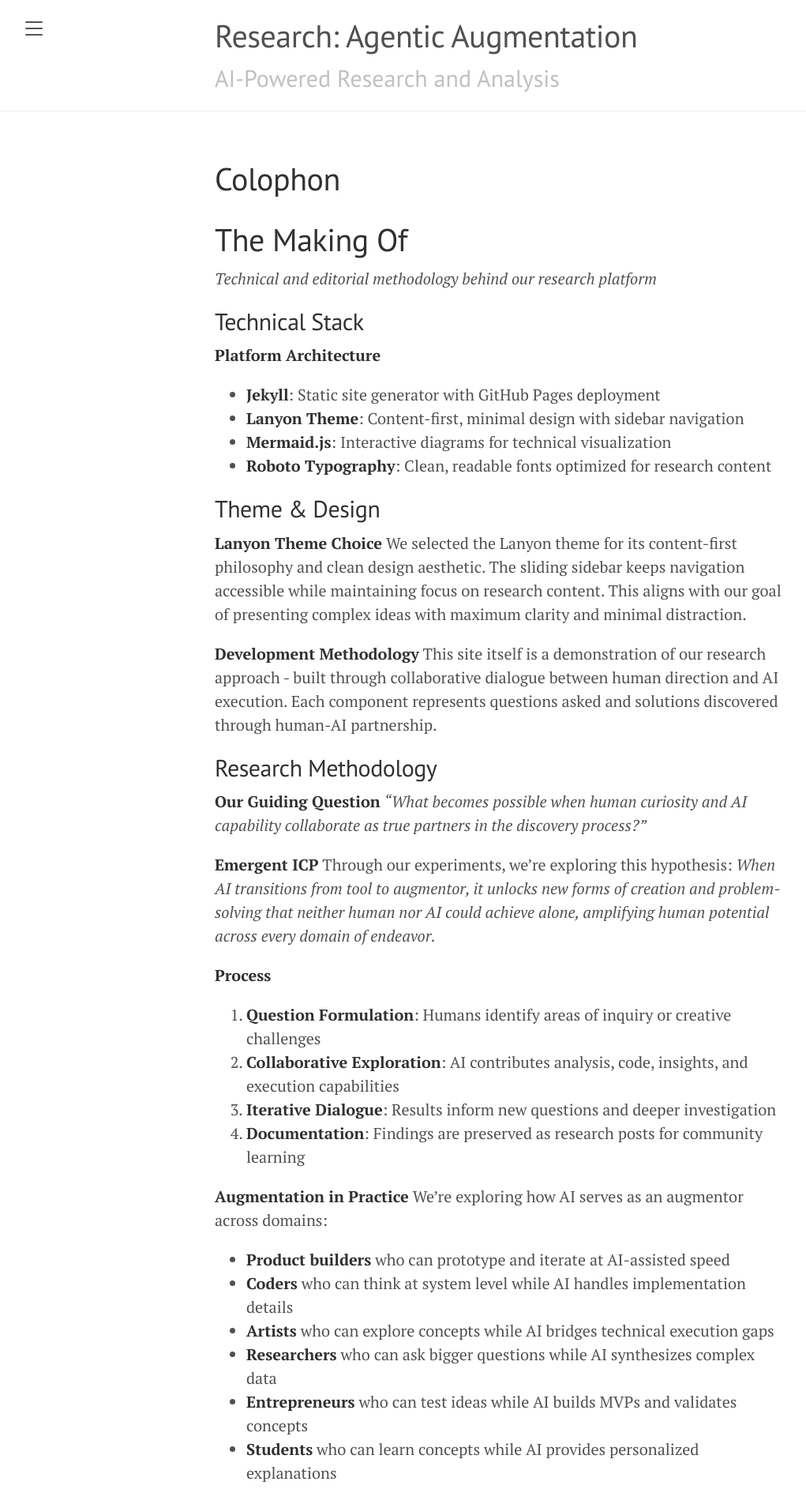
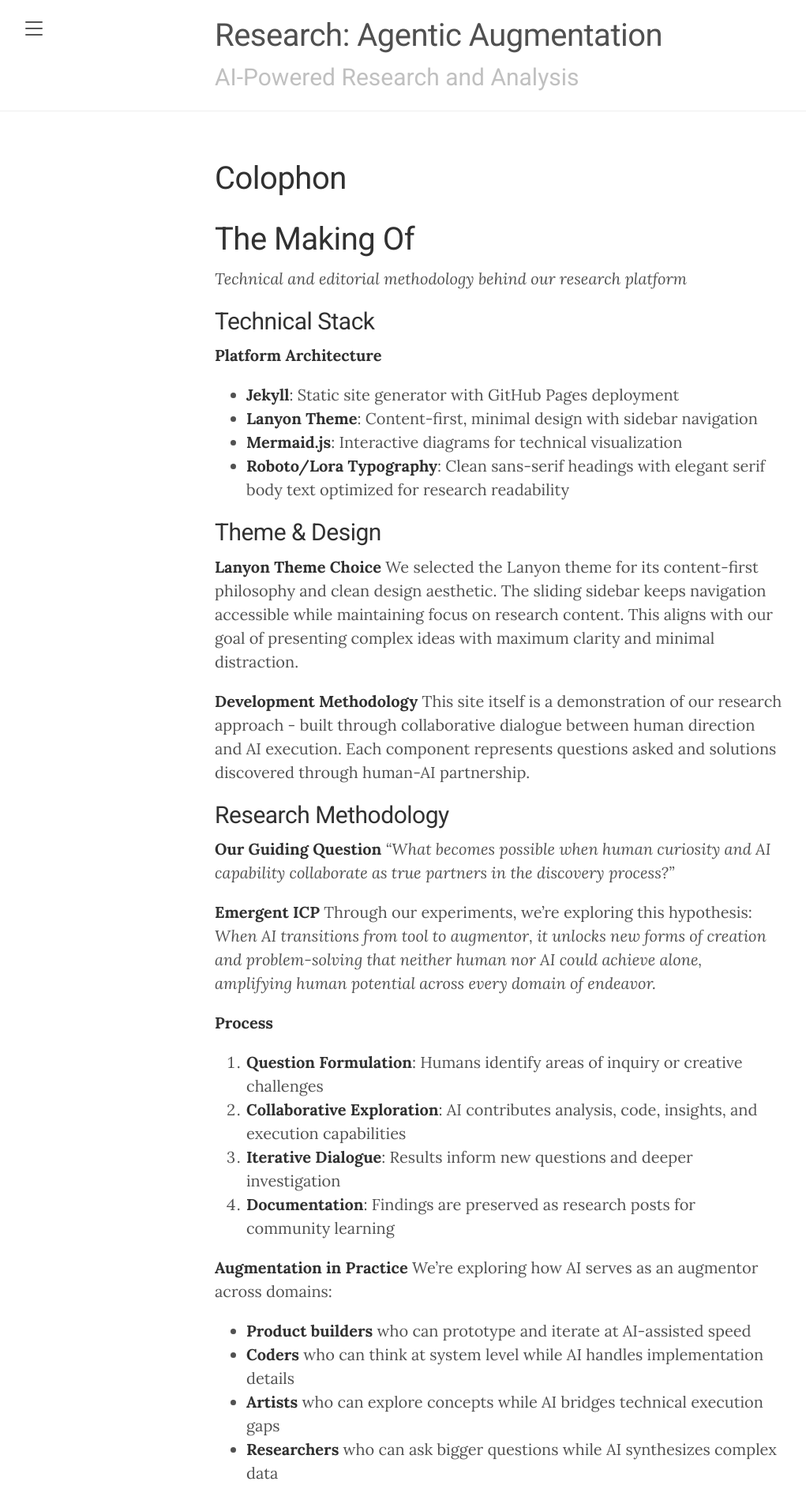
Before and after one commit to shrwnsan/research, a Jekyll site: the page built from colophon.md, in a window 1280 px wide. Shown: the top 1885 px of the page at 79% size, without its empty margins (8-1029 px from the left). Built offline with Jekyll 4.4.1, drawn with Linux system fonts in a browser that asks for light colours.

Commit message:
feat: implement Roboto/Lora typography with improved development setup
- Replace PT Sans/Serif with Roboto/Lora font pairing
- Add comprehensive Docker development environment
- Organize project structure with scripts/ and docs/ folders
- Update colophon to reflect new typography choices
- Add live reload and incremental build support

Co-Authored-By: GLM <zai-org@users.noreply.github.com>

```diff
--- a/_includes/head.html
+++ b/_includes/head.html
@@ -41,7 +41,7 @@
   <link rel="stylesheet" href="{{ '/css/poole.css' | relative_url }}">
   <link rel="stylesheet" href="{{ '/css/syntax.css' | relative_url }}">
   <link rel="stylesheet" href="{{ '/css/lanyon.css' | relative_url }}">
-  <link rel="stylesheet" href="https://fonts.googleapis.com/css?family=PT+Serif:400,400italic,700%7CPT+Sans:400">
+  <link rel="stylesheet" href="https://fonts.googleapis.com/css?family=Roboto:400,400i,700%7CLora:400,400i,700">
 
   <link rel="apple-touch-icon-precomposed" sizes="144x144" href="{{ '/apple-touch-icon-precomposed.png' | relative_url }}">
   <link rel="shortcut icon" href="{{ '/favicon.ico' | relative_url }}">
--- a/colophon.md
+++ b/colophon.md
@@ -14,7 +14,7 @@ description: "Technical and editorial methodology"
 - **Jekyll**: Static site generator with GitHub Pages deployment
 - **Lanyon Theme**: Content-first, minimal design with sidebar navigation
 - **Mermaid.js**: Interactive diagrams for technical visualization
-- **Roboto Typography**: Clean, readable fonts optimized for research content
+- **Roboto/Lora Typography**: Clean sans-serif headings with elegant serif body text optimized for research readability
 
 ## Theme & Design
 
--- a/css/lanyon.css
+++ b/css/lanyon.css
@@ -41,11 +41,11 @@ body {
 }
 
 html {
-  font-family: "PT Serif", Georgia, "Times New Roman", serif;
+  font-family: "Lora", Georgia, "Times New Roman", serif;
 }
 
 h1, h2, h3, h4, h5, h6 {
-  font-family: "PT Sans", Helvetica, Arial, sans-serif;
+  font-family: "Roboto", Helvetica, Arial, sans-serif;
   font-weight: 400;
   color: #313131;
   letter-spacing: -.025rem;
@@ -148,7 +148,7 @@ h1, h2, h3, h4, h5, h6 {
   width: 14rem;
   visibility: hidden;
   overflow-y: auto;
-  font-family: "PT Sans", Helvetica, Arial, sans-serif;
+  font-family: "Roboto", Helvetica, Arial, sans-serif;
   font-size: .875rem; /* 15px */
   color: rgba(255,255,255,.6);
   background-color: #202020;
@@ -363,7 +363,7 @@ a.sidebar-nav-item:focus {
   overflow: hidden; /* clearfix */
   margin-left: -1rem;
   margin-right: -1rem;
-  font-family: "PT Sans", Helvetica, Arial, sans-serif;
+  font-family: "Roboto", Helvetica, Arial, sans-serif;
   color: #ccc;
   text-align: center;
 }
--- a/css/poole.css
+++ b/css/poole.css
@@ -389,7 +389,7 @@ tbody tr:nth-child(odd) th {
   overflow: hidden; /* clearfix */
   margin-left: -1rem;
   margin-right: -1rem;
-  font-family: "PT Sans", Helvetica, Arial, sans-serif;
+  font-family: "Roboto", Helvetica, Arial, sans-serif;
   color: #ccc;
   text-align: center;
 }
--- a/public/css/poole.css
+++ b/public/css/poole.css
@@ -389,7 +389,7 @@ tbody tr:nth-child(odd) th {
   overflow: hidden; /* clearfix */
   margin-left: -1rem;
   margin-right: -1rem;
-  font-family: "PT Sans", Helvetica, Arial, sans-serif;
+  font-family: "Roboto", Helvetica, Arial, sans-serif;
   color: #ccc;
   text-align: center;
 }
```
Also changed, not shown: docs/DOCKER-README.md (added, +108 -0 lines), public/css/lanyon.css (+4 -4 lines), Gemfile.lock, README.md, docs/social-sharing-setup.md (renamed from social-sharing-setup.md), 2 other files.
